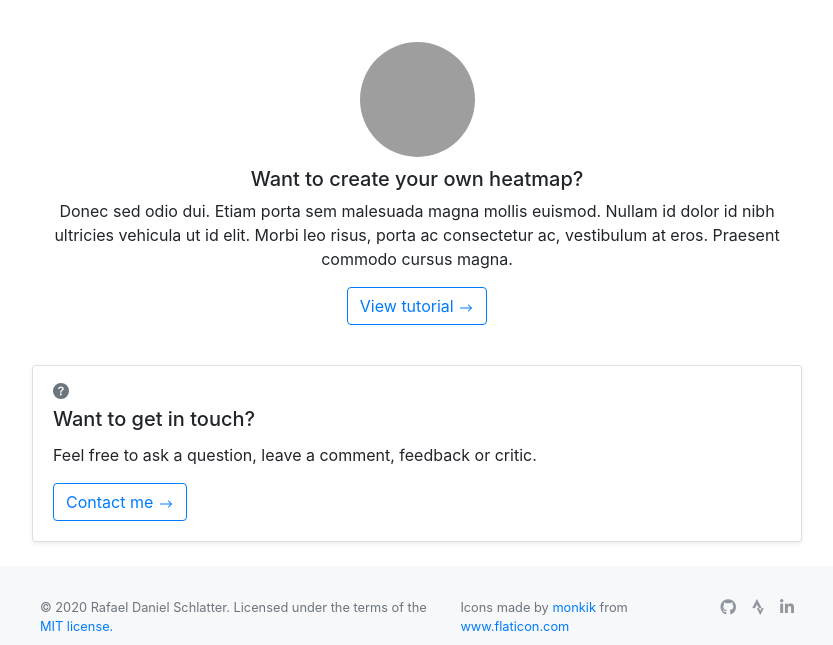
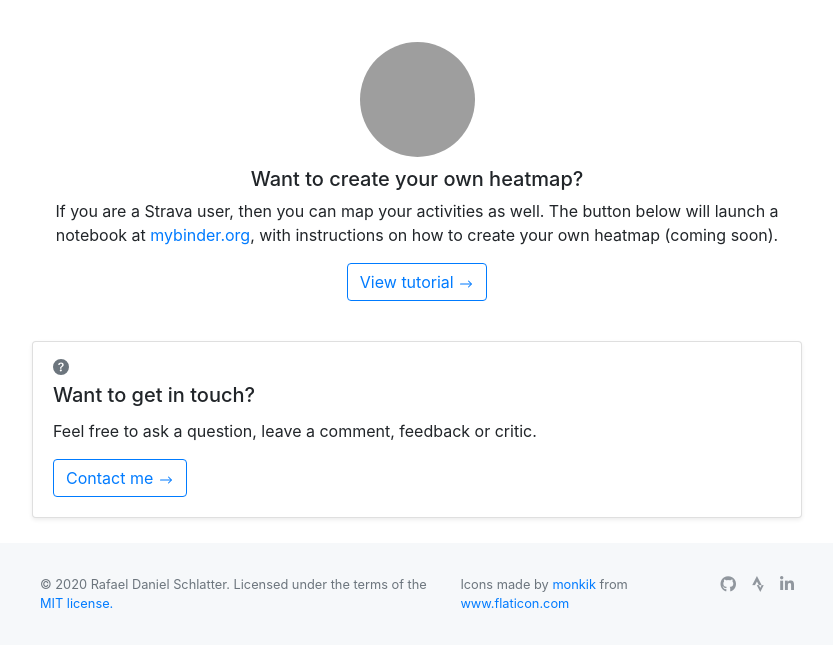
Before and after one commit to rafaelschlatter/strava-heatmap, a Flask app: page / in a window 1280 px wide. Shown: the part 673-1318 px from the top of the page, without its empty margins (223-1056 px from the left). Run offline with Flask 3, Linux system fonts and the light colour scheme; some libraries are stand-ins or nearby versions; grey boxes are pictures that could not be loaded.

```diff
--- a/app/static/styles/custom.css
+++ b/app/static/styles/custom.css
@@ -28,13 +28,12 @@ body {
   margin-right: -130rem;
   padding-right: 130rem;
   color: #fff;
-  text-shadow: 0 0.05rem .1rem rgba(0, 0, 0, 0.5);
+  text-shadow: 0 0.05rem 0.1rem rgba(0, 0, 0, 0.5);
 }
 
 footer {
   margin-top: auto;
   background-color: #f6f8fa;
-
 }
 
 hr {
--- a/app/templates/index.html
+++ b/app/templates/index.html
@@ -32,8 +32,7 @@
     <img class="rounded-circle" src="https://stravastatic.blob.core.windows.net/static/close-up.PNG"
       alt="Generic placeholder image" width="135" height="135" style="border:10px solid white">
     <h5>Want to create your own heatmap?</h5>
-    <p>Donec sed odio dui. Etiam porta sem malesuada magna mollis euismod. Nullam id dolor id nibh ultricies vehicula ut
-      id elit. Morbi leo risus, porta ac consectetur ac, vestibulum at eros. Praesent commodo cursus magna.</p>
+    <p>If you are a Strava user, then you can map your activities as well. The button below will launch a notebook at <a href="https://mybinder.org/">mybinder.org</a>, with instructions on how to create your own heatmap (coming soon).</p>
     <p><a class="btn btn-outline-primary" href="#" role="button">View tutorial <span><svg class="bi bi-arrow-right"
             width="1em" height="1em" viewBox="0 0 16 16" fill="currentColor" xmlns="http://www.w3.org/2000/svg">
             <path fill-rule="evenodd"
```
Also changed, not shown: README.md.
